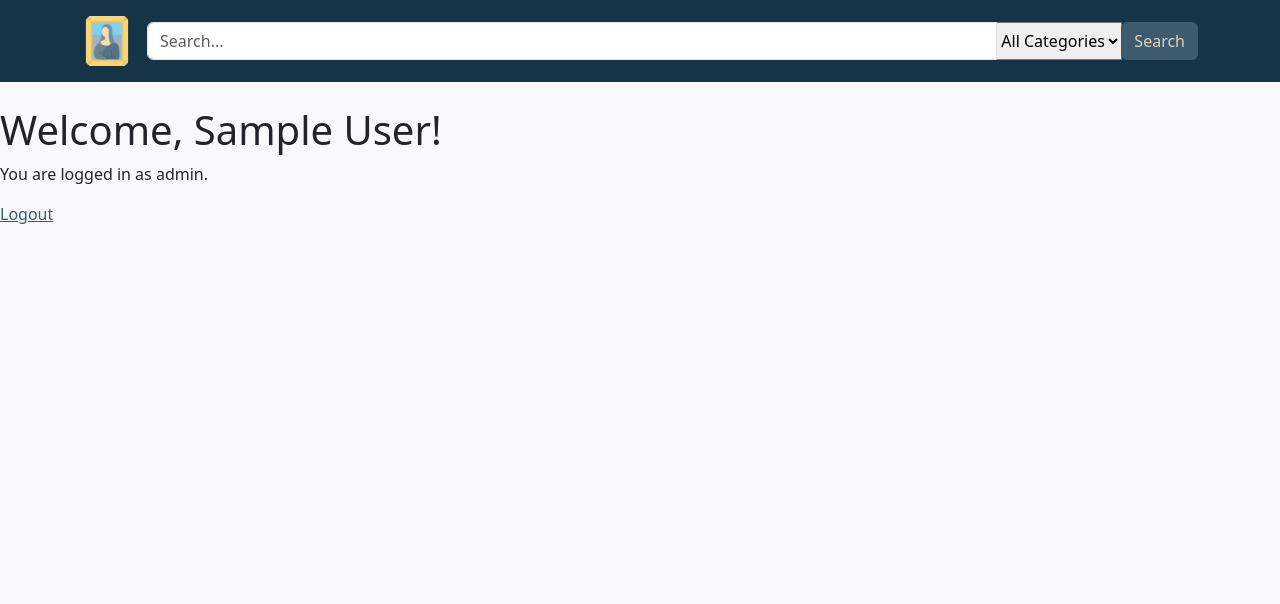
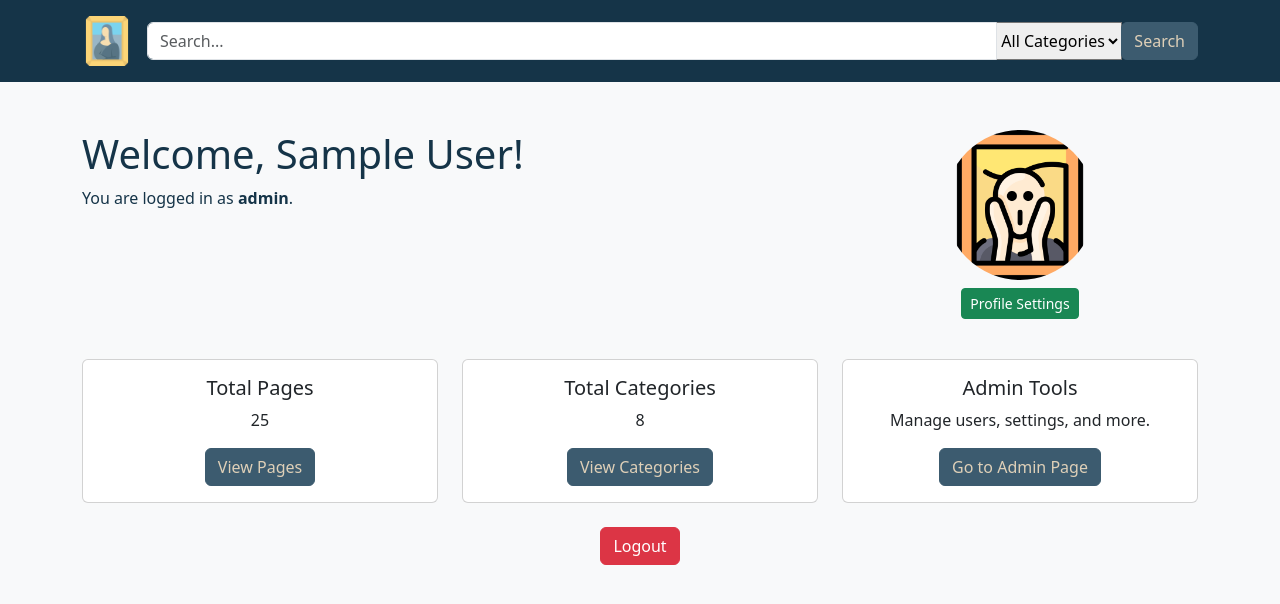
Before and after one commit to abhatti2/WYAF, a PHP site: page /welcome.php in a window 1280 px wide. Shown: the top 604 px of the page. Run offline with PHP 8.4, Linux system fonts and the light colour scheme; the visitor is signed in with stand-in values (Sample User, id 1); data that the repository does not hold is empty; some libraries are stand-ins or nearby versions.

Commit message:
add profile settings btn

```diff
--- a/welcome.php
+++ b/welcome.php
@@ -13,6 +13,10 @@ $message = '';
 if (isset($_GET['message'])) {
     $message = htmlspecialchars($_GET['message']);
 }
+
+// Fetch some example metrics for the dashboard
+$totalPages = 25; // Example: $pdo->query("SELECT COUNT(*) FROM pages")->fetchColumn();
+$totalCategories = 8; // Example: $pdo->query("SELECT COUNT(*) FROM categories")->fetchColumn();
 ?>
 
 <!DOCTYPE html>
@@ -20,13 +24,78 @@ if (isset($_GET['message'])) {
 <head>
     <meta charset="UTF-8">
     <title>Welcome</title>
+    <link href="node_modules/bootstrap/dist/css/bootstrap.min.css" rel="stylesheet"> <!-- Bootstrap CSS -->
+    <link href="styles.css" rel="stylesheet"> <!-- External CSS -->
 </head>
-<body>
-    <h1>Welcome, <?php echo htmlspecialchars($_SESSION['name']); ?>!</h1>
-    <p>You are logged in as <?php echo htmlspecialchars($_SESSION['role']); ?>.</p>
-    <?php if ($message): ?>
-        <p style="color:green;"><?php echo $message; ?></p>
-    <?php endif; ?>
-    <a href="logout.php">Logout</a>
+<body class="bg-light text-dark">
+    <div class="container mt-5">
+        <div class="row">
+            <div class="col-md-8">
+                <h1 class="text-custom">Welcome, <?php echo htmlspecialchars($_SESSION['name']); ?>!</h1>
+                <p class="text-custom">You are logged in as <strong><?php echo htmlspecialchars($_SESSION['role']); ?></strong>.</p>
+
+                <?php if ($message): ?>
+                    <div class="alert alert-success" role="alert">
+                        <?php echo $message; ?>
+                    </div>
+                <?php endif; ?>
+            </div>
+            <div class="col-md-4 text-center">
+                <img src="images/painting_3369352.png" alt="Profile Picture" class="img-fluid rounded-circle mb-2" style="max-width: 150px;">
+                <p><a href="profile_settings.php" class="btn btn-success btn-sm">Profile Settings</a></p>
+            </div>
+        </div>
+
+        <div class="row mt-4">
+            <?php if ($_SESSION['role'] != 'admin'): ?>
+                <div class="col-md-4">
+                    <div class="card">
+                        <div class="card-body text-center">
+                            <h5 class="card-title">Home</h5>
+                            <p class="card-text">View the home page.</p>
+                            <a href="index.php" class="btn btn-custom">Go to Home</a>
+                        </div>
+                    </div>
+                </div>
+            <?php endif; ?>
+            <div class="col-md-4">
+                <div class="card">
+                    <div class="card-body text-center">
+                        <h5 class="card-title">Total Pages</h5>
+                        <p class="card-text"><?php echo $totalPages; ?></p>
+                        <a href="list_pages.php" class="btn btn-custom">View Pages</a>
+                    </div>
+                </div>
+            </div>
+            <div class="col-md-4">
+                <div class="card">
+                    <div class="card-body text-center">
+                        <h5 class="card-title">Total Categories</h5>
+                        <p class="card-text"><?php echo $totalCategories; ?></p>
+                        <a href="list_categories.php" class="btn btn-custom">View Categories</a>
+                    </div>
+                </div>
+            </div>
+            <?php if ($_SESSION['role'] == 'admin'): ?>
+                <div class="col-md-4">
+                    <div class="card">
+                        <div class="card-body text-center">
+                            <h5 class="card-title">Admin Tools</h5>
+                            <p class="card-text">Manage users, settings, and more.</p>
+                            <a href="admin.php" class="btn btn-custom">Go to Admin Page</a>
+                        </div>
+                    </div>
+                </div>
+            <?php endif; ?>
+        </div>
+
+        <div class="mt-4 text-center">
+            <a href="logout.php" class="btn btn-danger">Logout</a>
+        </div>
+    </div>
+
+    <script src="node_modules/jquery/dist/jquery.slim.min.js"></script>
+    <script src="node_modules/@popperjs/core/dist/umd/popper.min.js"></script>
+    <script src="node_modules/bootstrap/dist/js/bootstrap.min.js"></script>
 </body>
 </html>
```
Also changed, not shown: profile_settings.php (added, +99 -0 lines), images/painting_3369352.png (added).
